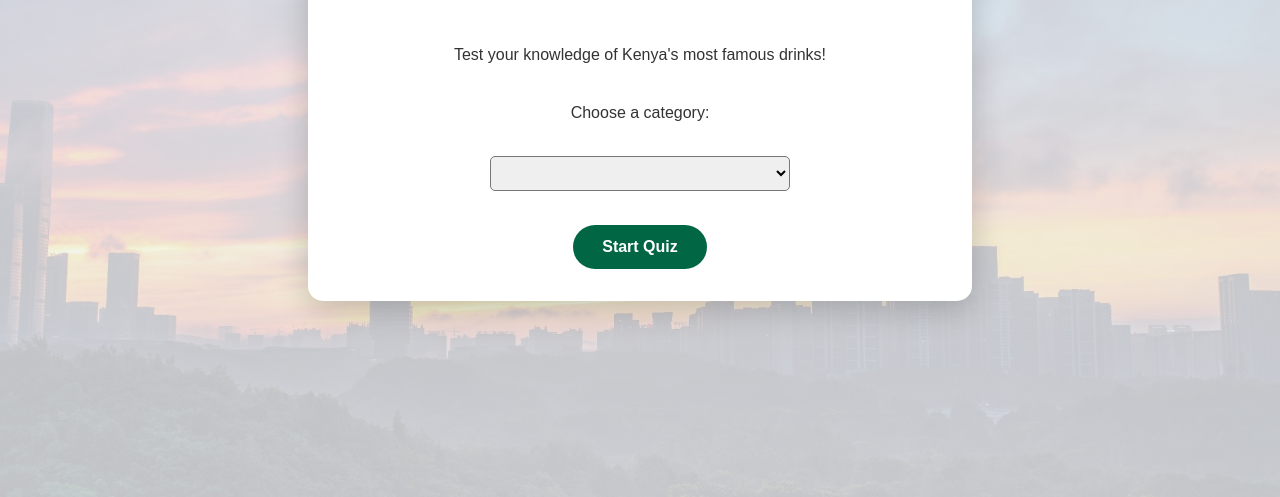
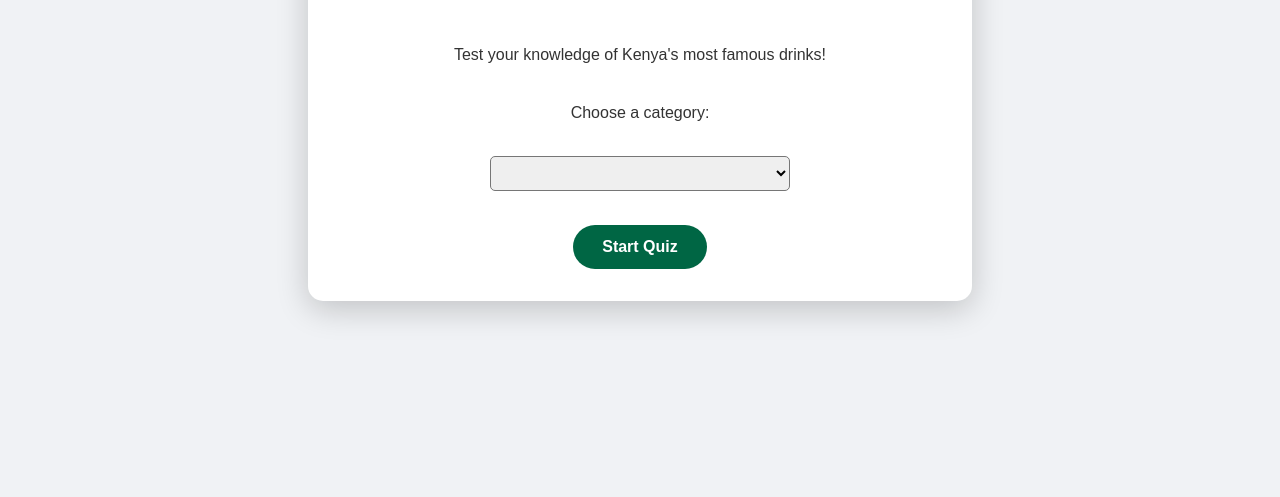
Before and after one commit to Moringa-SDF-PT10/chadwin-uhuru-cocktail-quiz, a plain HTML site: page index.html in a window 1280 px wide. Shown: the part 303-800 px from the top of the page. Drawn offline with Linux system fonts and the light colour scheme; no server answers.

Commit message:
Update styles.css

```diff
--- a/styles.css
+++ b/styles.css
@@ -28,6 +28,21 @@ body {
 
   .hidden {
     display: none;
+  }
+
+  .loader {
+    border: 5px solid #f3f3f3;
+    border-top: 5px solid #006644;
+    border-radius: 50%;
+    width: 50px;
+    height: 50px;
+    animation: spin 1s linear infinite;
+    margin: 20px auto;
+  }
+
+  @keyframes spin {
+    0% { transform: rotate(0deg); }
+    100% { transform: rotate(360deg); }
   }
 
   .quiz-header, .quiz-footer {
@@ -130,11 +145,6 @@ body {
     background: #1976D2;
   }
 
-  #timer {
-    font-weight: bold;
-    color: #F44336;
-  }
-
   .result-buttons {
     display: flex;
     gap: 1rem;
@@ -178,34 +188,3 @@ body {
       gap: 0.8rem;
     }
   }
-
-  body {
-    font-family: 'Arial', sans-serif;
-    background-image: url('assets/images/background.jpg');
-    /* Multiple fallbacks */
-    background-image:
-      url('assets/images/background.jpg'),
-      linear-gradient(to bottom, #f0f2f5, #d0d5db);
-    background-size: cover;
-    background-position: center;
-    background-attachment: fixed;
-    background-repeat: no-repeat;
-    display: flex;
-    justify-content: center;
-    align-items: center;
-    min-height: 100vh;
-    margin: 0;
-    color: #333;
-  }
-
-  /* If image fails to load */
-  body:before {
-    content: "";
-    position: fixed;
-    top: 0;
-    left: 0;
-    width: 100%;
-    height: 100%;
-    background-color: rgba(240, 242, 245, 0.8);
-    z-index: -1;
-  }
```
